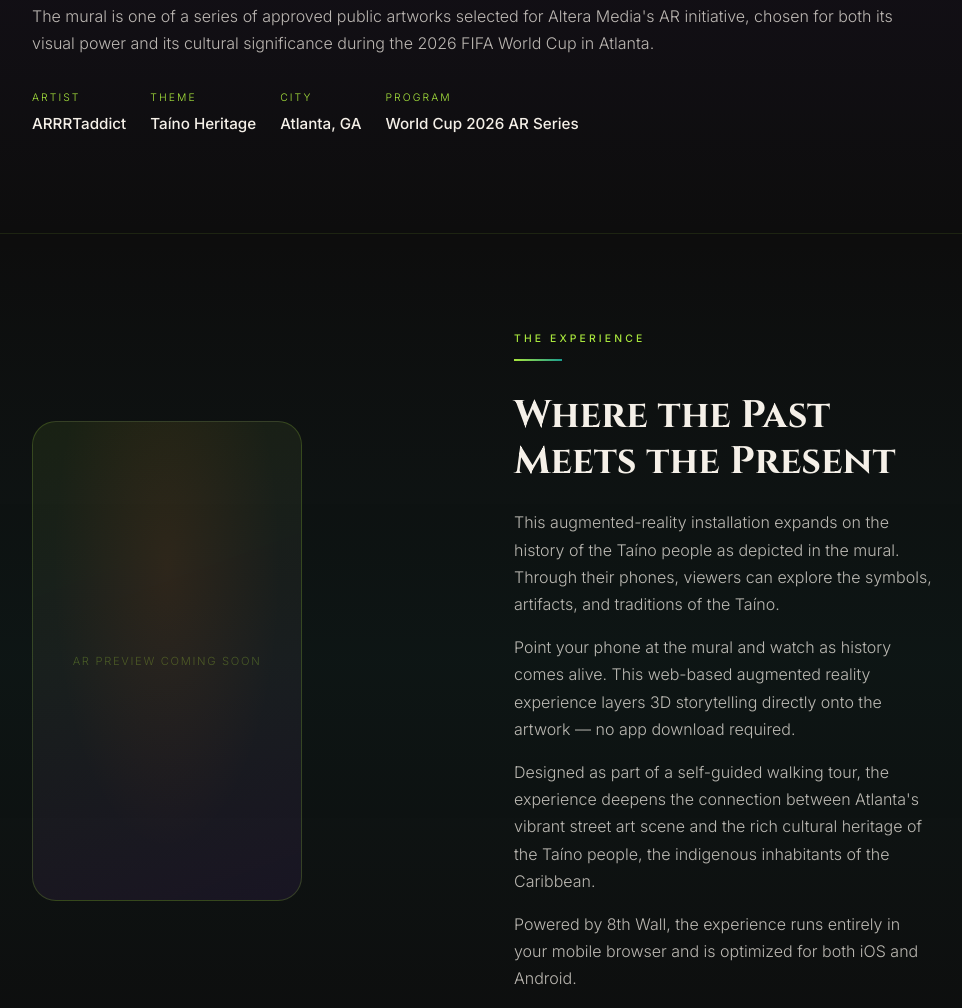
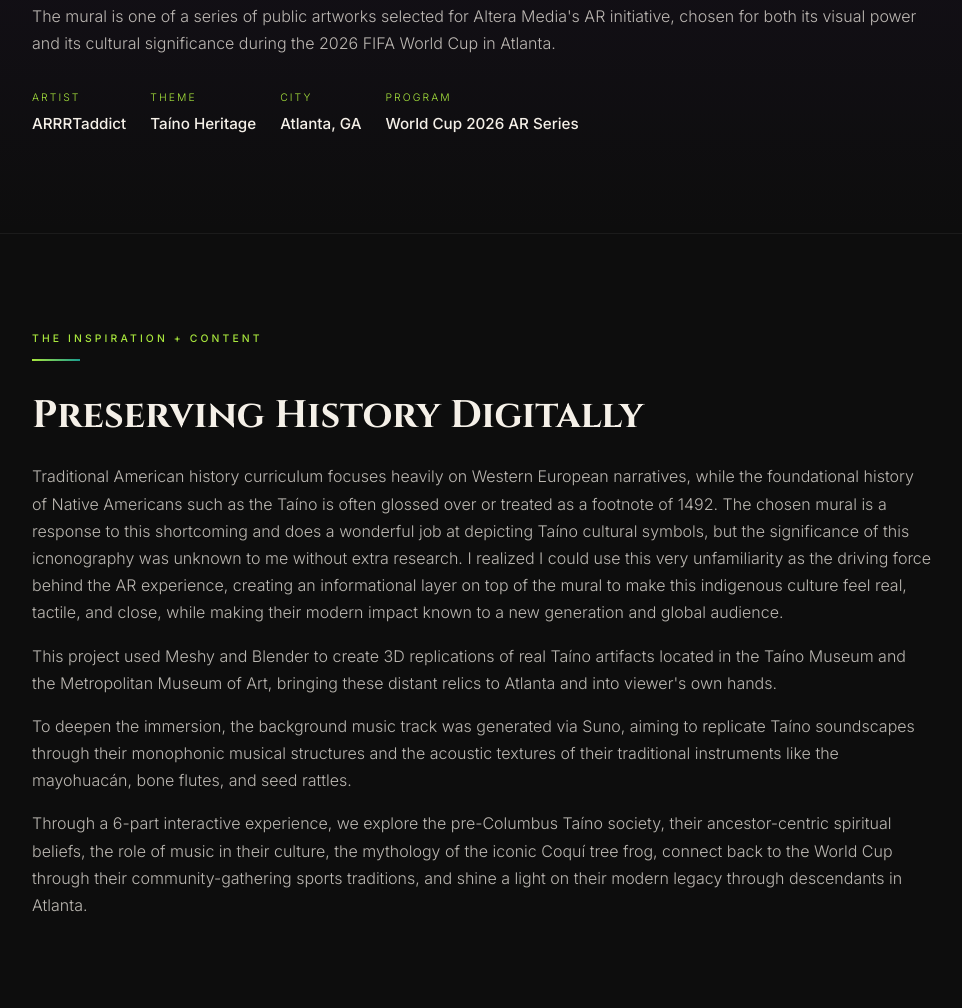
Before and after one commit to connorwright1122/ARtlanta-landing-page, a plain HTML site: page index.html in a window 1280 px wide. Shown: the part 1272-2280 px from the top of the page, without its empty margins (158-1120 px from the left). Drawn offline with Linux system fonts and the light colour scheme.

Commit message:
Inspiration text

```diff
--- a/index.html
+++ b/index.html
@@ -539,7 +539,7 @@
               <div class="divider" aria-hidden="true"></div>
               <h2 id="mural-heading">The Ancestors are Watching</h2>
               <p>Created by Atlanta-based artist ARRRTaddict, this mural is a tribute to the Taíno — the indigenous people of the Caribbean whose culture, language, and legacy continue to resonate across the Americas. The work draws on traditional Taíno iconography and cosmology.</p>
-              <p>The mural is one of a series of approved public artworks selected for Altera Media's AR initiative, chosen for both its visual power and its cultural significance during the 2026 FIFA World Cup in Atlanta.</p>
+              <p>The mural is one of a series of public artworks selected for Altera Media's AR initiative, chosen for both its visual power and its cultural significance during the 2026 FIFA World Cup in Atlanta.</p>
 
               <div class="mural-meta">
                   <div class="meta-item">
@@ -562,14 +562,31 @@
             </div>
         </section>
 
+    <!-- ── THE CONTENT ── -->
+    <section class="how-it-works" aria-labelledby="how-heading" id="launch">
+      <div class="container">
+        <p class="section-label">The Inspiration + Content</p>
+        <div class="divider" aria-hidden="true"></div>
+        <h2 id="how-heading">Preserving History Digitally</h2>
+        <p>Traditional American history curriculum focuses heavily on Western European narratives, while the foundational history of Native Americans such as the Taíno is often glossed over or treated as a footnote of 1492.
+          The chosen mural is a response to this shortcoming and does a wonderful job at depicting Taíno cultural symbols, but the significance of this icnonography was unknown to me without extra research.
+          I realized I could use this very unfamiliarity as the driving force behind the AR experience, creating an informational layer on top of the mural to make this indigenous culture feel real, tactile, and close, while making their modern impact known to a new generation and global audience.</p>
+
+        <p>This project used Meshy and Blender to create 3D replications of real Taíno artifacts located in the Taíno Museum and the Metropolitan Museum of Art, bringing these distant relics to Atlanta and into viewer's own hands.</p>
+        <p>To deepen the immersion, the background music track was generated via Suno, aiming to replicate Taíno soundscapes through their monophonic musical structures and the acoustic textures of their traditional instruments like the mayohuacán, bone flutes, and seed rattles.</p>
+        <p>Through a 6-part interactive experience, we explore the pre-Columbus Taíno society, their ancestor-centric spiritual beliefs, the role of music in their culture, the mythology of the iconic Coquí tree frog, connect back to the World Cup through their community-gathering sports traditions, and shine a light on their modern legacy through descendants in Atlanta.</p>
+      </div>
+    </section>
+
     <!-- ── ABOUT THE EXPERIENCE ── -->
     <section class="about-experience" aria-labelledby="experience-heading">
         <div class="container">
-        <div class="experience-visual" aria-label="AR experience preview placeholder">
-            AR preview coming soon
+        <!-- ── ABOUT THE EXPERIENCE ── <div class="experience-visual" aria-label="AR experience preview placeholder"> -->
+        <div class="address-block">
+            <iframe height="700" width="320" src="https://www.youtube.com/embed/3sZDW-gCymU?si=Yrp_IJ_KidhllXiK" title="YouTube video player" frameborder="0" allow="accelerometer; autoplay; clipboard-write; encrypted-media; gyroscope; picture-in-picture; web-share" referrerpolicy="strict-origin-when-cross-origin" allowfullscreen></iframe>
         </div>
         <div>
-            <p class="section-label">The Experience</p>
+            <p class="section-label">The AR Experience</p>
             <div class="divider" aria-hidden="true"></div>
             <h2 id="experience-heading">Where the Past Meets the Present</h2>
             <p>This augmented-reality installation expands on the history of the Taíno people as depicted in the mural. Through their phones, viewers can explore the symbols, artifacts, and traditions of the Taíno.</p>
```
